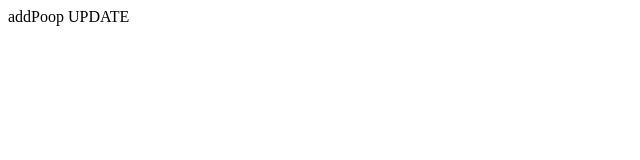
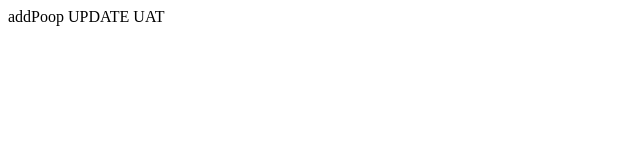
Before and after one commit to TeoSul/web2project, a plain HTML site: page views/index.html in a window 1280 px wide. Shown: the full height of the page, 0-640 px from the left. Drawn offline with Linux system fonts and the light colour scheme.

Commit message:
Update UAT

```diff
--- a/views/index.html
+++ b/views/index.html
@@ -1,4 +1,4 @@
 <!DOCTYPE html>
 <html>
-    addPoop UPDATE
+    addPoop UPDATE UAT
 </html>
```
